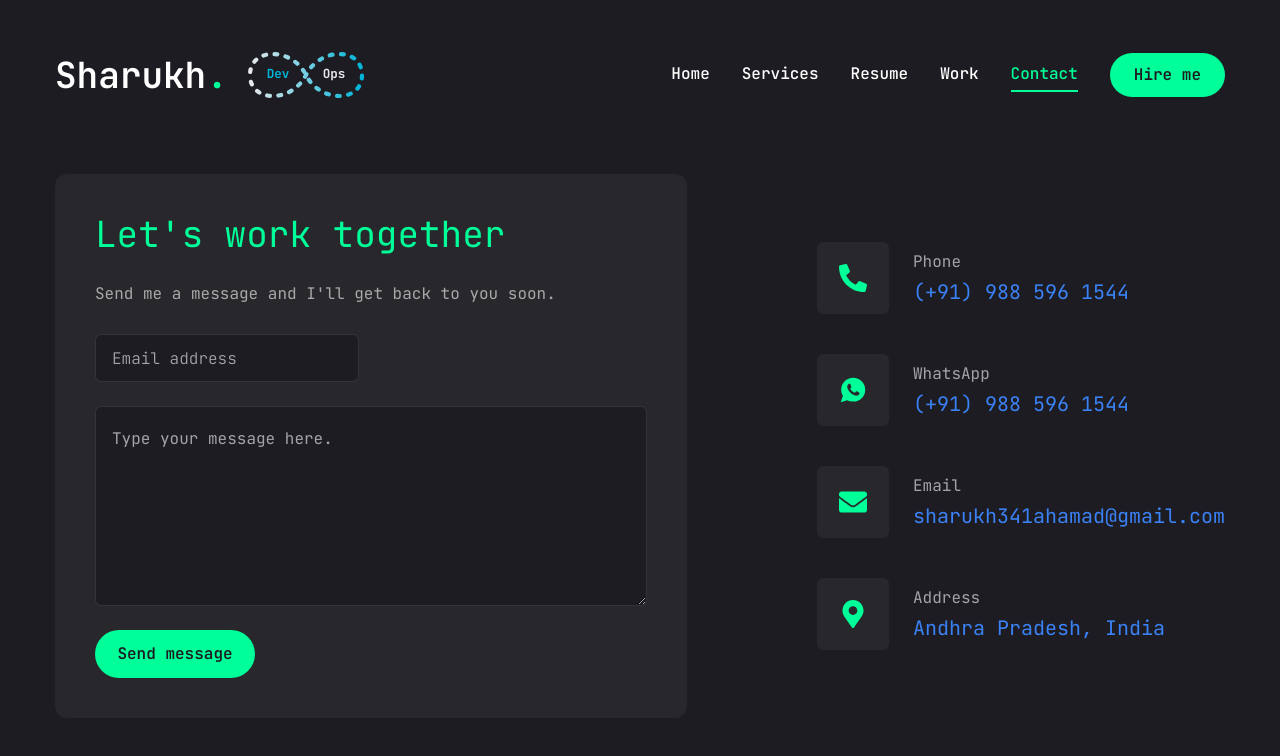
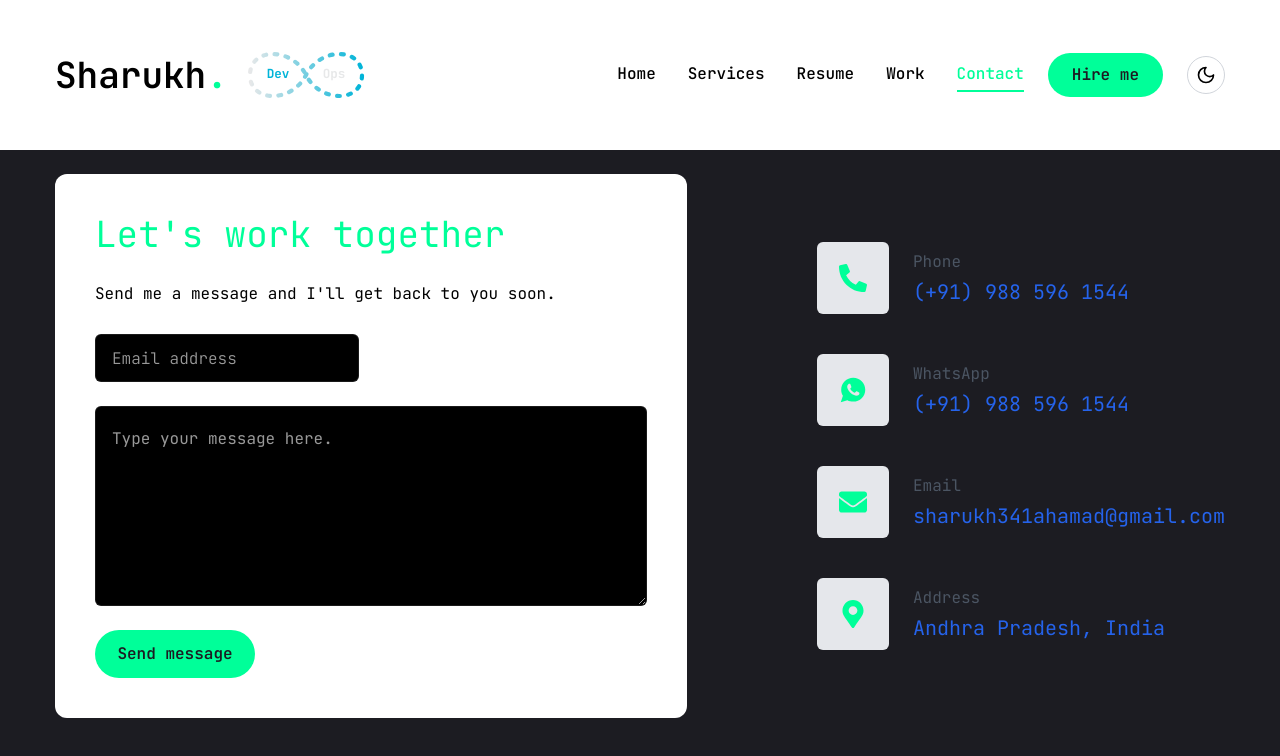
Before and after one commit to shaharukh341/devops_portfolio, a Next.js app: page /contact in a window 1280 px wide. Shown: the top 756 px of the page. Built offline with nearby package versions, Linux system fonts and the light colour scheme.

Commit message:
updated contact page

```diff
--- a/app/contact/page.jsx
+++ b/app/contact/page.jsx
@@ -5,52 +5,40 @@ import { Input } from "@/components/ui/input";
 import { Textarea } from "@/components/ui/textarea";
 import { IoLogoWhatsapp } from "react-icons/io";
 import toast from "react-hot-toast";
-
-import {
-  Select,
-  SelectContent,
-  SelectGroup,
-  SelectItem,
-  SelectLabel,
-  SelectTrigger,
-  SelectValue,
-} from "@/components/ui/select";
-
 import { FaPhoneAlt, FaEnvelope, FaMapMarkerAlt } from "react-icons/fa";
+import { motion } from "framer-motion";
 
 const info = [
   {
     icon: <FaPhoneAlt />,
     title: "Phone",
     description: "(+91) 988 596 1544",
-     link: "tel:+919885961544", // 📞 Click-to-call
+    link: "tel:+919885961544",
   },
   {
     icon: <IoLogoWhatsapp />,
     title: "WhatsApp",
     description: "(+91) 988 596 1544",
-    link: "https://wa.me/919885961544?text=Hello%20*SHARUKH%20AHMED%20SHAIK*%2C%0A%0AWe%20are%20pleased%20to%20inform%20you%20that%20your%20profile%20has%20been%20shortlisted%20for%20the%20next%20round%20of%20our%20recruitment%20process.%0A%0ACould%20you%20please%20share%20your%20availability%20for%20a%20suitable%20time%20slot%20to%20schedule%20the%20interview%3F%0A%0ARegards%2C%0AHR%20Team", // 💬 WhatsApp click-to-chat
+    link: "https://wa.me/919885961544?text=Hello%20*SHARUKH%20AHMED%20SHAIK*%2C%0A%0AWe%20are%20pleased%20to%20inform%20you%20that%20your%20profile%20has%20been%20shortlisted%20for%20the%20next%20round%20of%20our%20recruitment%20process.%0A%0ACould%20you%20please%20share%20your%20availability%20for%20a%20suitable%20time%20slot%20to%20schedule%20the%20interview%3F%0A%0ARegards%2C%0AHR%20Team",
   },
   {
     icon: <FaEnvelope />,
     title: "Email",
     description: "sharukh341ahamad@gmail.com",
-    link: "mailto:sharukh341ahamad@gmail.com", // 📧 Click-to-email
+    link: "mailto:sharukh341ahamad@gmail.com",
   },
   {
     icon: <FaMapMarkerAlt />,
     title: "Address",
     description: "Andhra Pradesh, India",
-    link: "https://www.google.com/maps/place/Ponnur,+Andhra+Pradesh" // change to your hometown
+    link: "https://www.google.com/maps/place/Ponnur,+Andhra+Pradesh",
   },
 ];
 
-import { motion } from "framer-motion";
-
 const Contact = () => {
   const [formData, setFormData] = useState({
-  email: "",
-  message: "",
+    email: "",
+    message: "",
   });
 
   const handleChange = (e) => {
@@ -77,6 +65,7 @@ const Contact = () => {
       toast.error("Error sending message.");
     }
   };
+
   return (
     <motion.section
       initial={{ opacity: 0 }}
@@ -91,22 +80,34 @@ const Contact = () => {
           {/* form */}
           <div className="xl:w-[54%] order-2 xl:order-none">
             <form
-            onSubmit={handleSubmit}
-            className="flex flex-col gap-6 p-10 bg-[#27272c] rounded-xl">
+              onSubmit={handleSubmit}
+              className="flex flex-col gap-6 p-10 rounded-xl
+                         bg-white dark:bg-black
+                         text-gray-900 dark:text-white"
+            >
               <h3 className="text-4xl text-accent">Let&apos;s work together</h3>
-              <p className="text-white/60">
+              <p className="text-black dark:text-white">
                 Send me a message and I&apos;ll get back to you soon.
               </p>
               {/* input */}
               <div className="grid grid-cols-1 md:grid-cols-2 gap-6">
-                <Input type="email" name="email" placeholder="Email address" value={formData.email}  onChange={handleChange} required/>
+                <Input
+                  type="email"
+                  name="email"
+                  placeholder="Email address"
+                  value={formData.email}
+                  onChange={handleChange}
+                  required
+                  className= "bg-black text-white placeholder-gray-400 dark:bg-white dark:text-black dark:placeholder-gray-600"
+                />
               </div>
               {/* textarea */}
               <Textarea
-                className="h-[200px]"
+                className="h-[200px] bg-black text-white placeholder-gray-400 dark:bg-white dark:text-black dark:placeholder-gray-600"
                 name="message"
                 placeholder="Type your message here."
-                value={formData.message}  onChange={handleChange}
+                value={formData.message}
+                onChange={handleChange}
                 required
               />
               {/* btn */}
@@ -115,23 +116,30 @@ const Contact = () => {
               </Button>
             </form>
           </div>
+
           {/* info */}
           <div className="flex-1 flex items-center xl:justify-end order-1 xl:order-none mb-8 xl:mb-0">
             <ul className="flex flex-col gap-10">
               {info.map((item, index) => {
                 return (
                   <li key={index} className="flex items-center gap-6">
-                    <div className="w-[52px] h-[52px] xl:w-[72px] xl:h-[72px] bg-[#27272c] text-accent rounded-md flex items-center justify-center">
+                    <div
+                      className="w-[52px] h-[52px] xl:w-[72px] xl:h-[72px]
+                                rounded-md flex items-center justify-center
+                                bg-gray-200 dark:bg-[#27272c] text-accent"
+                    >
                       <div className="text-[28px]">{item.icon}</div>
                     </div>
                     <div className="flex-1">
-                      <p className="text-white/60">{item.title}</p>
+                      <p className="text-gray-600 dark:text-white">
+                        {item.title}
+                      </p>
                       {item.link ? (
                         <a
                           href={item.link}
                           target="_blank"
                           rel="noopener noreferrer"
-                          className="text-xl text-blue-500 hover:underline"
+                          className="text-xl text-blue-600 dark:text-blue-400 hover:underline"
                         >
                           {item.description}
                         </a>
--- a/app/layout.jsx
+++ b/app/layout.jsx
@@ -1,6 +1,7 @@
 import { JetBrains_Mono } from "next/font/google";
 import "./globals.css";
 import { Toaster } from "react-hot-toast";
+import { ThemeProvider } from "next-themes";
 
 // components
 import Header from "@/components/Header.jsx";
@@ -20,14 +21,14 @@ export const metadata = {
 
 export default function RootLayout({ children }) {
   return (
-    <html lang="en">
+    <html lang="en" suppressHydrationWarning>
       <body className={jetbrainsMono.variable}>
-        <Header />
-        <StairTransition />
-        <PageTransition>{children}</PageTransition>
-
-        {/* Toaster for notifications */}
-        <Toaster position="top-center" />
+        <ThemeProvider attribute="class" defaultTheme="system" enableSystem>
+          <Header />
+          <StairTransition />
+          <PageTransition>{children}</PageTransition>
+          <Toaster position="top-center" />
+        </ThemeProvider>
       </body>
     </html>
   );
--- a/components/Header.jsx
+++ b/components/Header.jsx
@@ -4,7 +4,8 @@ import { motion } from "framer-motion";
 import Nav from "./Nav";
 import MobileNav from "./MobileNav";
 import { Button } from "./ui/button";
-
+import { useTheme } from "next-themes";
+import { Sun, Moon } from "lucide-react"; // icons
 
 // Proper DevOps Infinity Symbol
 const DevOpsSymbol = () => {
@@ -36,9 +37,9 @@ const DevOpsSymbol = () => {
         strokeWidth="6"
         strokeLinecap="round"
         strokeLinejoin="round"
-        strokeDasharray="4 12" // dotted effect (2px line, 6px gap)
+        strokeDasharray="4 12"
         initial={{ strokeDashoffset: 0 }}
-        animate={{ strokeDashoffset: -200 }} // slow forward movement
+        animate={{ strokeDashoffset: -200 }}
         transition={{
           duration: 3,
           repeat: Infinity,
@@ -75,8 +76,10 @@ const DevOpsSymbol = () => {
 };
 
 const Header = () => {
+  const { theme, setTheme } = useTheme();
+
   return (
-    <header className="py-6 xl:py-10 text-white">
+    <header className="py-6 xl:py-10 bg-white dark:bg-black text-black dark:text-white transition-colors duration-300">
       <div className="container mx-auto flex justify-between items-center">
         {/* logo with DevOps animated symbol */}
         <Link href="/">
@@ -87,15 +90,29 @@ const Header = () => {
         </Link>
 
         {/* desktop nav */}
-        <div className="hidden xl:flex items-center gap-8">
+        <div className="hidden xl:flex items-center gap-6">
           <Nav />
           <Link href="/contact">
             <Button>Hire me</Button>
           </Link>
+          {/* Theme Toggle Button */}
+          <button
+            onClick={() => setTheme(theme === "dark" ? "light" : "dark")}
+            className="p-2 rounded-full border border-gray-300 dark:border-gray-600 hover:bg-gray-200 dark:hover:bg-gray-700 transition"
+          >
+            {theme === "dark" ? <Sun className="w-5 h-5" /> : <Moon className="w-5 h-5" />}
+          </button>
         </div>
 
         {/* mobile nav */}
-        <div className="xl:hidden">
+        <div className="xl:hidden flex items-center gap-4">
+          {/* Theme Toggle for Mobile */}
+          <button
+            onClick={() => setTheme(theme === "dark" ? "light" : "dark")}
+            className="p-2 rounded-full border border-gray-300 dark:border-gray-600"
+          >
+            {theme === "dark" ? <Sun className="w-5 h-5" /> : <Moon className="w-5 h-5" />}
+          </button>
           <MobileNav />
         </div>
       </div>
--- a/package.json
+++ b/package.json
@@ -19,7 +19,7 @@
     "clsx": "^2.1.1",
     "framer-motion": "^11.1.9",
     "lucide-react": "^0.378.0",
-    "next": "^14.2.3",
+    "next": "^14.2.32",
     "next-themes": "^0.4.6",
     "nodemailer": "^7.0.6",
     "react": "^18",
--- a/tsconfig.json
+++ b/tsconfig.json
@@ -21,7 +21,6 @@
         "name": "next"
       }
     ],
-    // 👇 Add these two lines
     "baseUrl": ".",
     "paths": {
       "@/*": ["./*"]
```
Also changed, not shown: 1 other file (tests, documents, lock files or other folders). Lines whose indentation alone changed are shown as unchanged.
